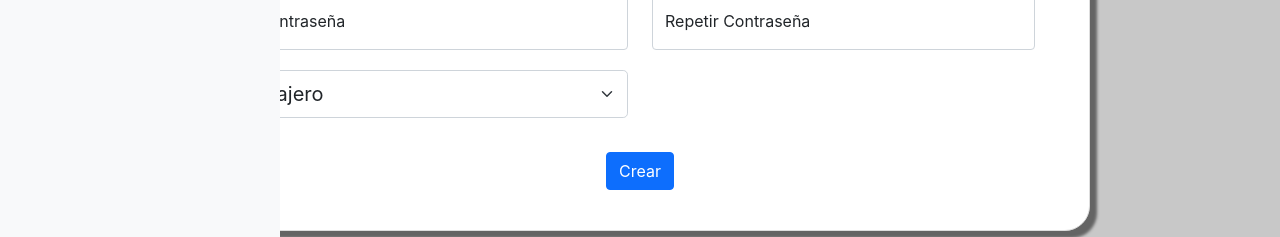
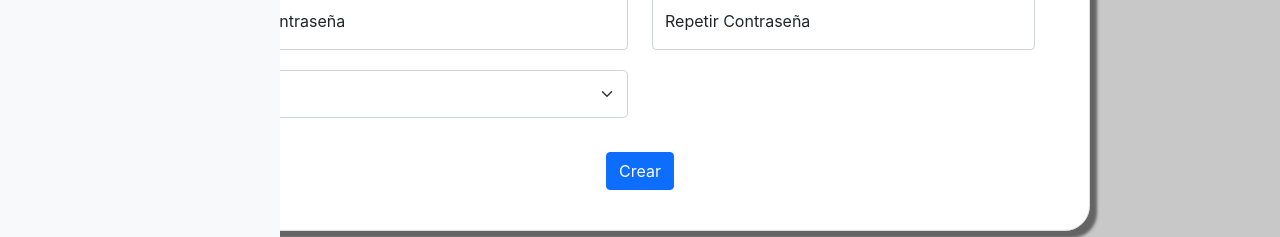
Before and after one commit to fernet87/ncr-challenge, a React (Create React App) app in the folder client/: page /User in a window 1280 px wide. Shown: the part 388-625 px from the top of the page. Built offline with nearby package versions, Linux system fonts and the light colour scheme.

Commit message:
Fix select field reference

```diff
--- a/client/src/components/controls/fields/select/select-field.js
+++ b/client/src/components/controls/fields/select/select-field.js
@@ -48,15 +48,16 @@
   });
 
   return (
+    <div ref={fieldRef}>
       <StyledFormSelect
         {...register(props.attr)}
         id={getId(props.attr)}
-      ref={fieldRef}
         className="field form-select form-select-lg mb-4"
         required={props.required}
         onChange={onChange}>
         {/* <option>{props.label}</option> */}
         { getOptions() }
       </StyledFormSelect>
+    </div>
   );
 }
```
Lines whose indentation alone changed are shown as unchanged.
